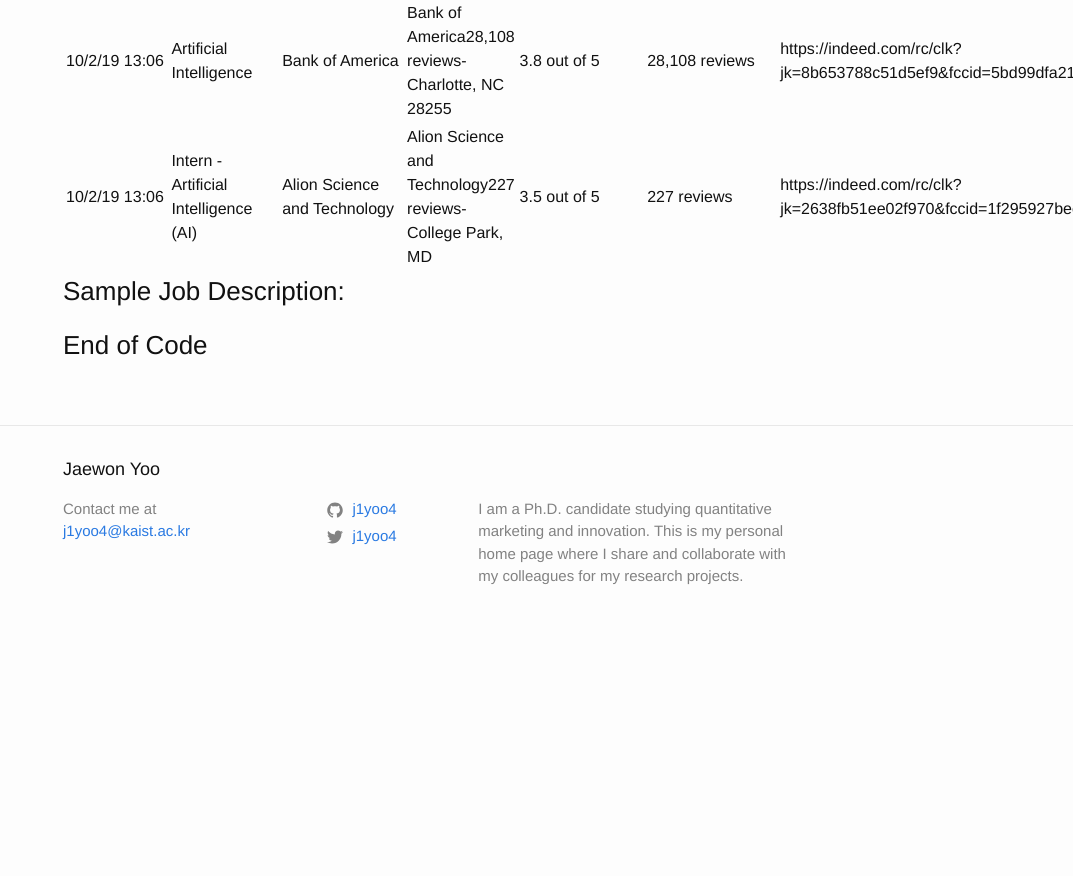
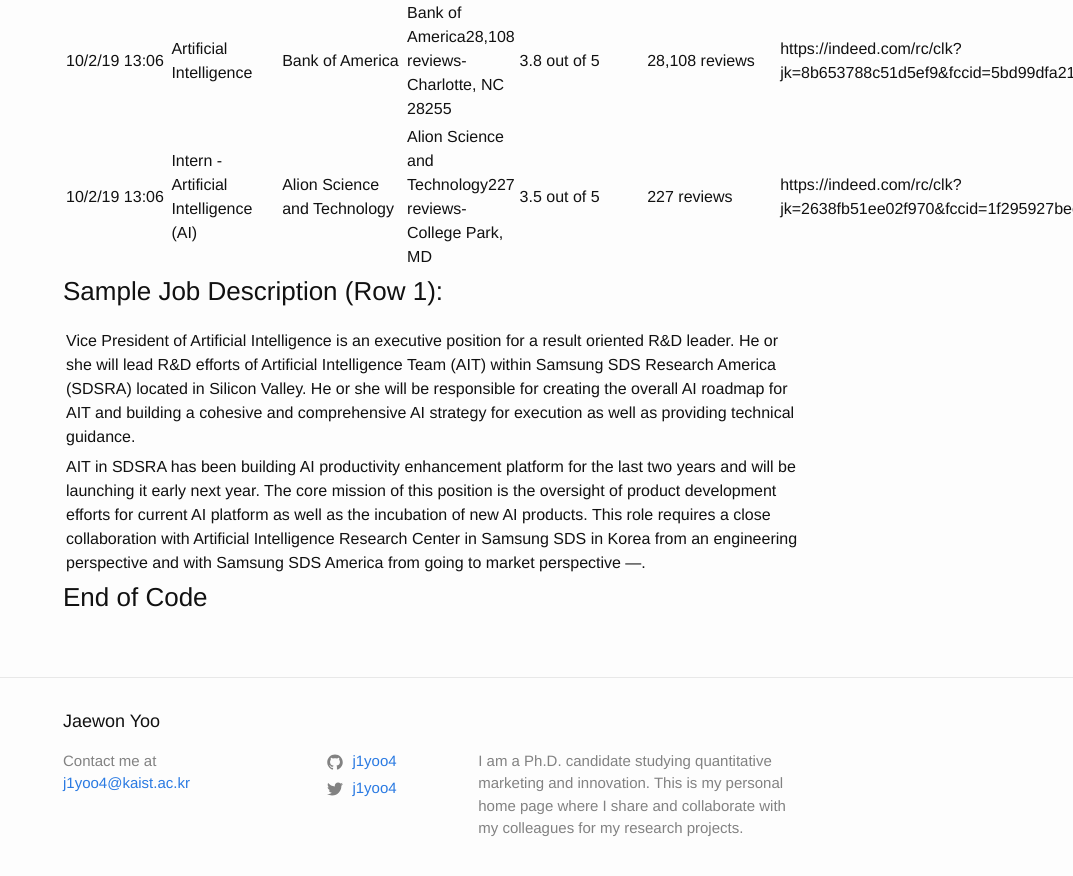
Before and after one commit to j1yoo/j1yoo.github.io, a Jekyll site: the page built from _posts/2019-10-03-scraping-online-job-posting-data.md, in a window 1280 px wide and 900 px high, scrolled down 3428 px. Shown: the top 876 px of the window, without its empty margins (207-1280 px from the left). Built offline with Jekyll 4.4.1, drawn with Linux system fonts in a browser that asks for light colours; before the commit the page ends 4076 px from its top, so only the background shows below that.

Commit message:
Update 2019-10-03-scraping-online-job-posting-data.md

```diff
--- a/_posts/2019-10-03-scraping-online-job-posting-data.md
+++ b/_posts/2019-10-03-scraping-online-job-posting-data.md
@@ -126,8 +126,10 @@
 | 10/2/19 13:06 | Artificial Intelligence                            | Bank of America              | Bank of America28,108 reviews-Charlotte, NC 28255        | 3.8 out of 5 | 28,108 reviews | https://indeed.com/rc/clk?jk=8b653788c51d5ef9&fccid=5bd99dfa21c8a490&vjs=3 |
 | 10/2/19 13:06 | Intern - Artificial Intelligence (AI)              | Alion Science and Technology | Alion Science and Technology227 reviews-College Park, MD | 3.5 out of 5 | 227 reviews    | https://indeed.com/rc/clk?jk=2638fb51ee02f970&fccid=1f295927bec6a974&vjs=3 |
 
-### Sample Job Description:
+### Sample Job Description (Row 1):
 
-|
+| Vice President of Artificial Intelligence is an executive position for a result oriented R&D leader. He or she will lead R&D efforts of Artificial Intelligence Team (AIT) within Samsung SDS Research America (SDSRA) located in Silicon Valley. He or she will be responsible for creating the overall AI roadmap for AIT and building a cohesive and comprehensive AI strategy for execution as well as providing technical guidance.
+
+AIT in SDSRA has been building AI productivity enhancement platform for the last two years and will be launching it early next year. The core mission of this position is the oversight of product development efforts for current AI platform as well as the incubation of new AI products. This role requires a close collaboration with Artificial Intelligence Research Center in Samsung SDS in Korea from an engineering perspective and with Samsung SDS America from going to market perspective ---. |
 
 ### End of Code
```
